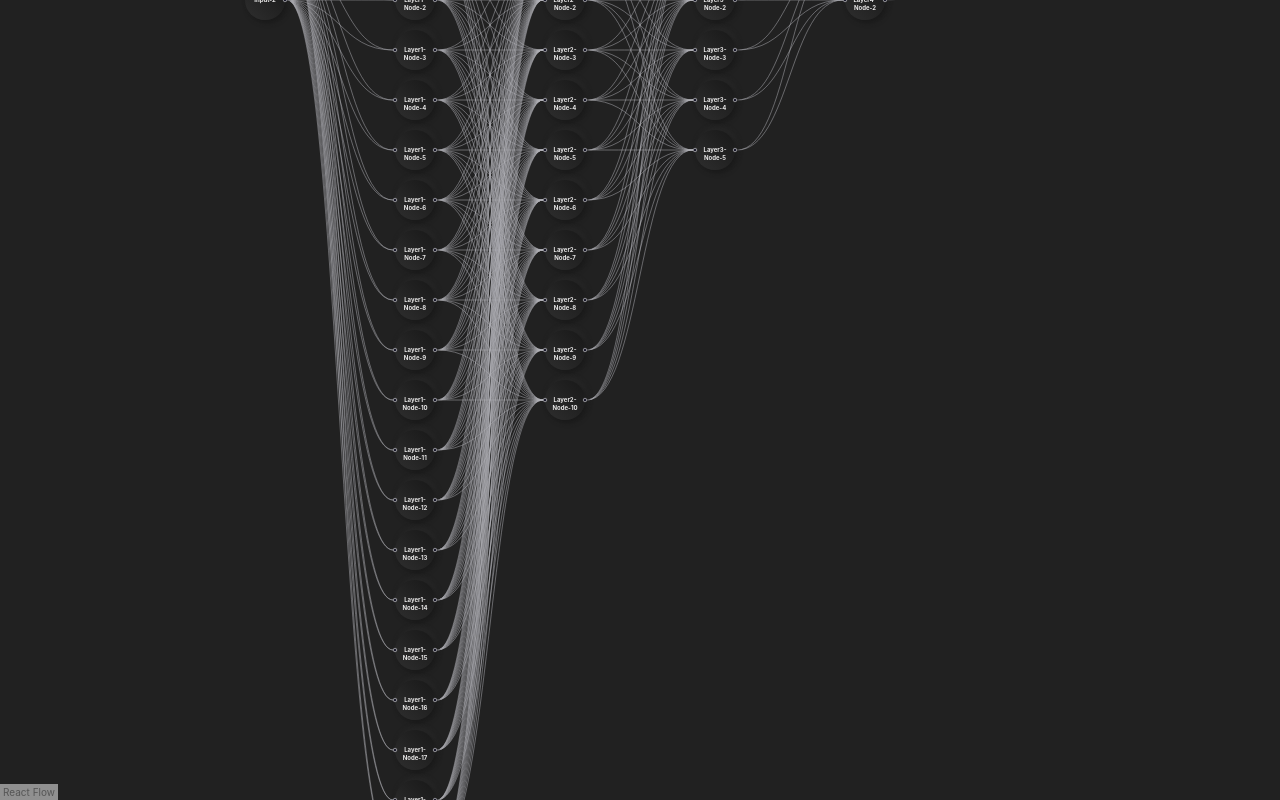
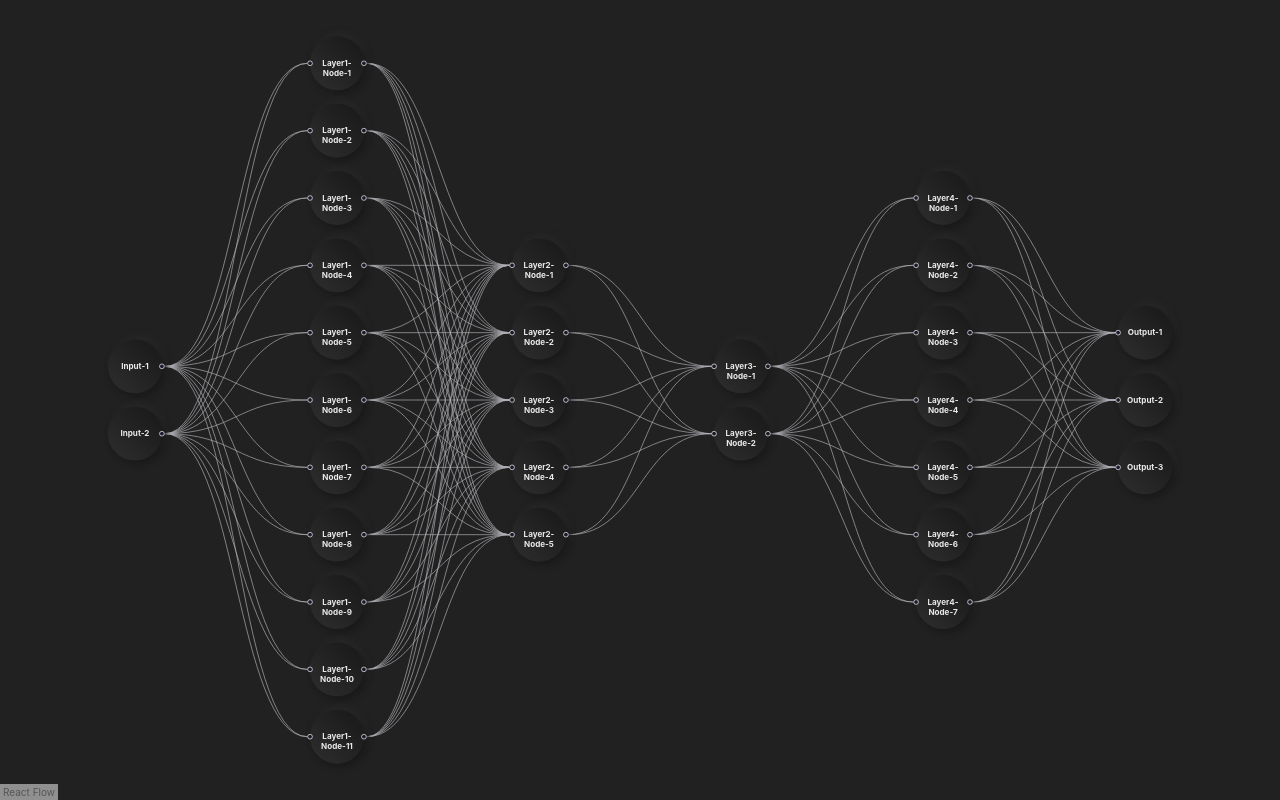
Before and after one commit to oslabs-beta/FlowSpace, a React (Create React App) app: page / in a window 1280 px wide. Built offline with nearby package versions, Linux system fonts and the light colour scheme.

Commit message:
completed centering of ReactFlow diagram. Progess as of 8/25/22 19:56 PST

```diff
--- a/client/App.scss
+++ b/client/App.scss
@@ -2,20 +2,23 @@
     text-align: center;
   }
 
+  /*
   .App-logo {
     height: 40vmin;
     pointer-events: none;
   }
+  */
 
+  /*
   @media (prefers-reduced-motion: no-preference) {
     .App-logo {
       animation: App-logo-spin infinite 20s linear;
     }
   }
+  */
 
   .App-header {
     background-color: #282c34;
-    min-height: 100vh;
     display: flex;
     flex-direction: column;
     align-items: center;
@@ -24,9 +27,11 @@
     color: white;
   }
 
+  /*
   .App-link {
     color: #61dafb;
   }
+
 
   @keyframes App-logo-spin {
     from {
@@ -36,11 +41,13 @@
       transform: rotate(360deg);
     }
   }
+*/
 
   .react-flow {
     /*
     background: rgb(244,180,0);
     background: linear-gradient(90deg, rgba(244,180,0,1) 0%, rgba(219,68,55,1) 100%);
     */
+
     background:#212121;
   }
--- a/client/ReactFlowTest.jsx
+++ b/client/ReactFlowTest.jsx
@@ -1,6 +1,6 @@
 // import { node } from '@tensorflow/tfjs-node';
 import React, { useCallback } from 'react';
-import ReactFlow, { useNodesState, useEdgesState, addEdge} from 'react-flow-renderer';
+import ReactFlow, { useNodesState, useEdgesState, addEdge, ReactFlowProvider} from 'react-flow-renderer';
 import './App.scss';
 
 
@@ -14,34 +14,81 @@ class Node {
 const initialNodes = [];
 const initialEdges = [];
 
-// const layerInfo =
-// {
-//   '0': { layer_number: 0, layer_type: 'DENSE', input_shape: 2, output_shape: 10, params: 30 },
-//   '1': { layer_number: 1, layer_type: 'DENSE', input_shape: 10, output_shape: 5, params: 55 },
-//   '2': { layer_number: 2, layer_type: 'DENSE', input_shape: 5, output_shape: 2, params: 12}
-// }
+const layerInfo = {
+    '0': {
+      layer_number: 0,
+      layer_type: 'DENSE',
+      input_shape: 2,
+      output_shape: 11,
+      layer_height_px: 1080,
+      params: 33
+    },
+    '1': {
+      layer_number: 1,
+      layer_type: 'DENSE',
+      input_shape: 11,
+      output_shape: 5,
+      layer_height_px: 480,
+      params: 60
+    },
+    '2': {
+      layer_number: 2,
+      layer_type: 'DENSE',
+      input_shape: 5,
+      output_shape: 2,
+      layer_height_px: 180,
+      params: 12
+    },
+    '3': {
+      layer_number: 3,
+      layer_type: 'DENSE',
+      input_shape: 2,
+      output_shape: 7,
+      layer_height_px: 680,
+      params: 21
+    },
+    '4': {
+      layer_number: 4,
+      layer_type: 'DENSE',
+      input_shape: 7,
+      output_shape: 3,
+      layer_height_px: 280,
+      params: 24
+    }
+  }
 
-// const layerInfo =
-// {
-//   '0': { layer_number: 0, layer_type: 'DENSE', input_shape: 2, output_shape: 3, params: 30 },
-//   '1': { layer_number: 1, layer_type: 'DENSE', input_shape: 3, output_shape: 5, params: 55 },
-//   '2': { layer_number: 2, layer_type: 'DENSE', input_shape: 5, output_shape: 2, params: 12}
-// }
 
-const layerInfo =
-{
-  '0': { layer_number: 0, layer_type: 'DENSE', input_shape: 2, output_shape: 19, params: 30 },
-  '1': { layer_number: 1, layer_type: 'DENSE', input_shape: 19, output_shape: 10, params: 55 },
-  '2': { layer_number: 2, layer_type: 'DENSE', input_shape: 10, output_shape: 5, params: 12},
-  '3': { layer_number: 3, layer_type: 'DENSE', input_shape: 5, output_shape: 2, params: 12},
-  '4': { layer_number: 4, layer_type: 'DENSE', input_shape: 2, output_shape: 1, params: 12}
+// write function to get the biggest layer height (most nodes) in the model
+const getBiggestLayerHeight = (layerInfo) => {
+
+    // get the height of the input layer
+    let height = 80 + ((layerInfo[0].input_shape - 1) * 100);
+
+    // loop through to find the largest height amongst the layers
+    for (let keys in layerInfo) {
+        height = Math.max(height, layerInfo[keys].layer_height_px);
     }
+
+    // return the height
+    return height;
+}
+
+// declare a varibale to store the biggest layer
+const maxHeight = getBiggestLayerHeight(layerInfo);
+
+// get the height of the input layer
+const inputHeight = 80 + ((layerInfo[0].input_shape - 1) * 100);
+
 
 // input layer
 for (let i = 0; i < layerInfo[0].input_shape; i++) {
 
+    let nodeInfo;
+
+    // check if the input layer has the most nodes
+    if (inputHeight === maxHeight) {
         // populate node information
-    const nodeInfo = {
+        nodeInfo = {
             id: `input${i+1}`,
             sourcePosition: 'right',
             type: 'input',
@@ -62,7 +109,34 @@ for (let i = 0; i < layerInfo[0].input_shape; i++) {
                 boxShadow: "5px 5px 10px #191919, 5px -5px 10px #292929",
             }
         };
+    }
+    else {
 
+        let yHeight = ((maxHeight - inputHeight)/2);
+
+         // populate node information
+         nodeInfo = {
+            id: `input${i+1}`,
+            sourcePosition: 'right',
+            type: 'input',
+            data: { label: `Input-${i+1}`},
+            position: { x: 0, y: (100*i) + yHeight },
+            className: "clay",
+            style: {
+                width: "5rem",
+                height: "5rem",
+                borderRadius: "50%",
+                fontWeight: "bold",
+                border: "none",
+                padding: "2rem .5rem",
+                fontFamily: "inherit",
+                backgrounBlendMode: "multiply",
+                color: "rgb(235, 234, 234)",
+                background: "linear-gradient(225deg, #181818, #2e2e2e)",
+                boxShadow: "5px 5px 10px #191919, 5px -5px 10px #292929",
+            }
+        };
+    }
 
     // create new instance of Node class with corresponing layer and node info
     const node = new Node (layerInfo[0], nodeInfo);
@@ -82,6 +156,7 @@ for (let keys in layerInfo) {
         // check to see if the node is in the output layer
         if (layerInfo[keys].layer_number === Object.keys(layerInfo).length - 1) {
              // populate node information
+             if (layerInfo[keys].layer_height_px === maxHeight) {
                     nodeInfo = {
                         id: `layer${Number(keys)+1}-node${i+1}`,
                         targetPosition: 'left',
@@ -104,7 +179,32 @@ for (let keys in layerInfo) {
                 };
             }
             else {
-            // populate node information
+                let yHeight = ((maxHeight - layerInfo[keys].layer_height_px)/2);
+                    nodeInfo = {
+                        id: `layer${Number(keys)+1}-node${i+1}`,
+                        targetPosition: 'left',
+                        type: 'output',
+                        data: { label: `Output-${i+1}`}, //`Layer${Number(keys)+1}-Node-${i+1}`
+                        position: { x: (Number(keys)+1)*300, y: (100*i) + yHeight },
+                        style: {
+                            width: "5rem",
+                            height: "5rem",
+                            borderRadius: "50%",
+                            fontWeight: "bold",
+                            border: "none",
+                            padding: "2rem .5rem",
+                            fontFamily: "inherit",
+                            backgrounBlendMode: "multiply",
+                            color: "rgb(235, 234, 234)",
+                            background: "linear-gradient(225deg, #181818, #2e2e2e)",
+                            boxShadow: "5px 5px 10px #191919, 5px -5px 10px #292929",
+                        }
+                };
+            }
+        }
+        else {
+            // populate node information for hidden layers
+            if (layerInfo[keys].layer_height_px === maxHeight) {
                 nodeInfo = {
                     id: `layer${Number(keys)+1}-node${i+1}`,
                     sourcePosition: 'right',
@@ -125,6 +225,31 @@ for (let keys in layerInfo) {
                         boxShadow: "5px 5px 10px #191919, 5px -5px 10px #292929",
                       }
                 };
+            }
+            else {
+
+                let yHeight = ((maxHeight - layerInfo[keys].layer_height_px)/2);
+                nodeInfo = {
+                    id: `layer${Number(keys)+1}-node${i+1}`,
+                    sourcePosition: 'right',
+                    targetPosition: 'left',
+                    data: { label: `Layer${Number(keys)+1}-Node-${i+1}`},
+                    position: { x: (Number(keys)+1)*300, y: (100*i) + yHeight },
+                    style: {
+                        width: "5rem",
+                        height: "5rem",
+                        borderRadius: "50%",
+                        fontWeight: "bold",
+                        border: "none",
+                        padding: "2rem .5rem",
+                        fontFamily: "inherit",
+                        backgrounBlendMode: "multiply",
+                        color: "rgb(235, 234, 234)",
+                        background: "linear-gradient(225deg, #181818, #2e2e2e)",
+                        boxShadow: "5px 5px 10px #191919, 5px -5px 10px #292929",
+                      }
+                };
+            }
         }
 
 
@@ -188,6 +313,7 @@ const nodeInfo = initialNodes.map (x => x.nodeInfo);
   const onConnect = useCallback((params) => setEdges((els) => addEdge(params, els)), []);
 
   return (
+    <ReactFlowProvider>
         <ReactFlow
             nodes={nodes}
             edges={edges}
@@ -195,8 +321,9 @@ const nodeInfo = initialNodes.map (x => x.nodeInfo);
             onEdgesChange={onEdgesChange}
             onConnect={onConnect}
             fitView
-      attributionPosition="bottom-left"
-    ></ReactFlow>
+            attributionPosition="bottom-left">
+        </ReactFlow>
+    </ReactFlowProvider>
   );
 };
 
```
Lines whose indentation alone changed are shown as unchanged.
